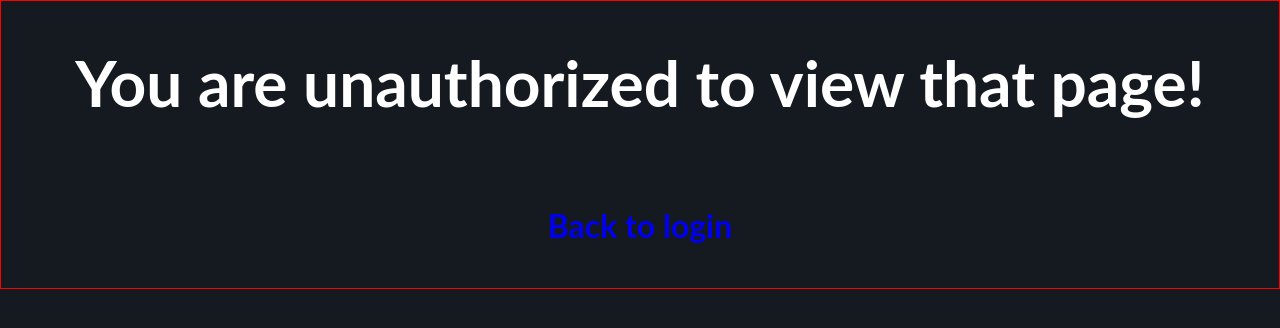
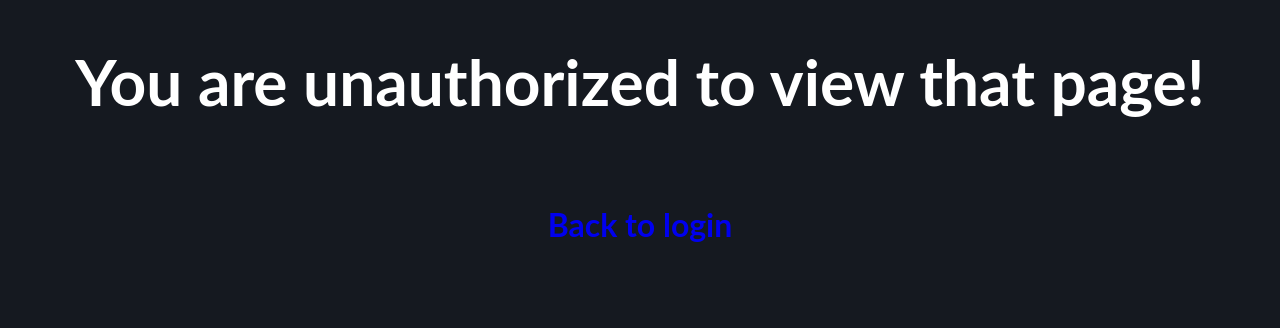
Before and after one commit to Lambda-CS-BuildWeek-MUD-TeamL/l-frontend, a React (Create React App) app: page /unauthorized in a window 1280 px wide. Shown: the top 328 px of the page. Built offline with nearby package versions, Linux system fonts and the light colour scheme.

Commit message:
make homepage a private route

```diff
--- a/src/App.js
+++ b/src/App.js
@@ -15,7 +15,7 @@ const App = () => {
         <Route path='/unauthorized' component={Unauthorized} />
           <Route exact path="/login" component={Login} />
           <Route exact path="/signup" component={SignUp} />
-          <Route exact path ='/home' component={HomePage} />
+          <PrivateRoute exact path ='/home' component={HomePage} />
         </>
       </div>
     </Router>
--- a/src/styles/unauthorized.scss
+++ b/src/styles/unauthorized.scss
@@ -2,7 +2,7 @@
     color: white;
 }
 .unauthorized-div {
-    border: 1px solid red;
+    // border: 1px solid red;
     display: flex;
     flex-direction: column;
     align-items: center;
```
Also changed, not shown: src/components/HomePage.js (+5 -8 lines).
